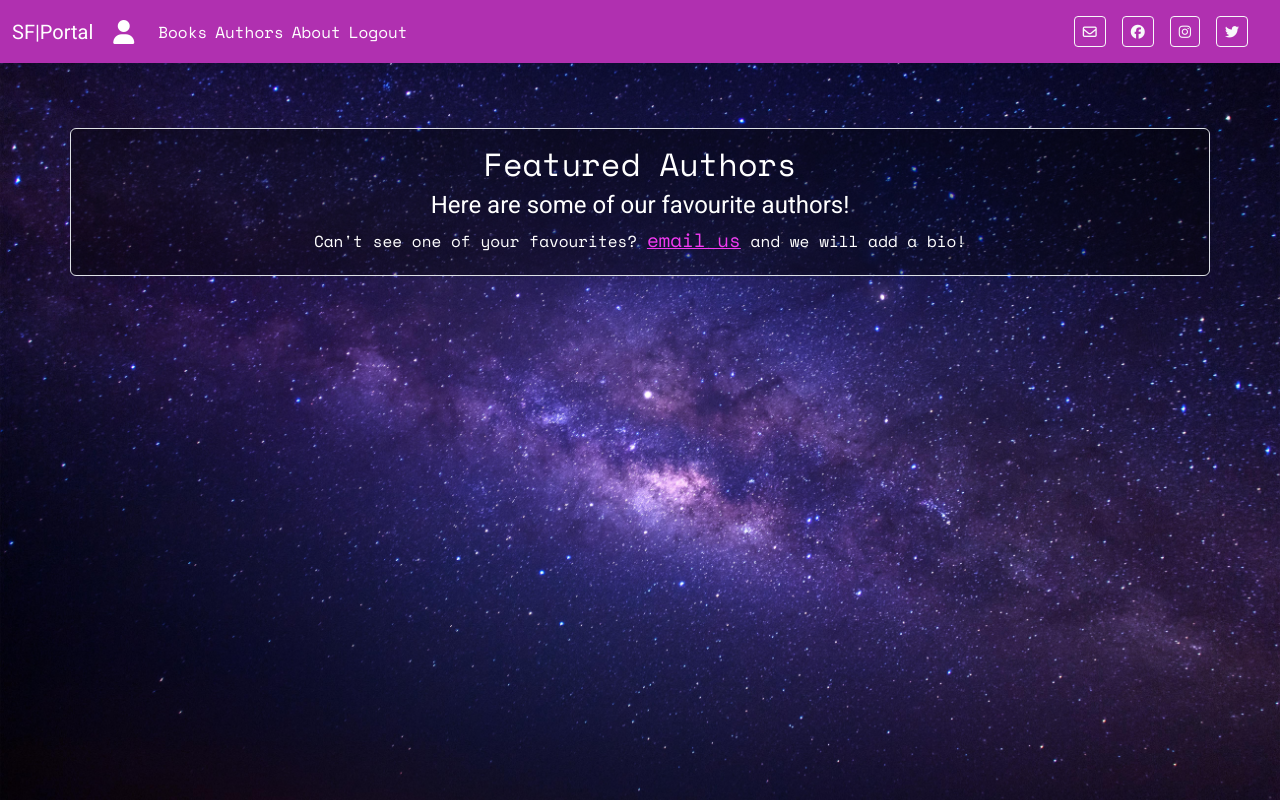
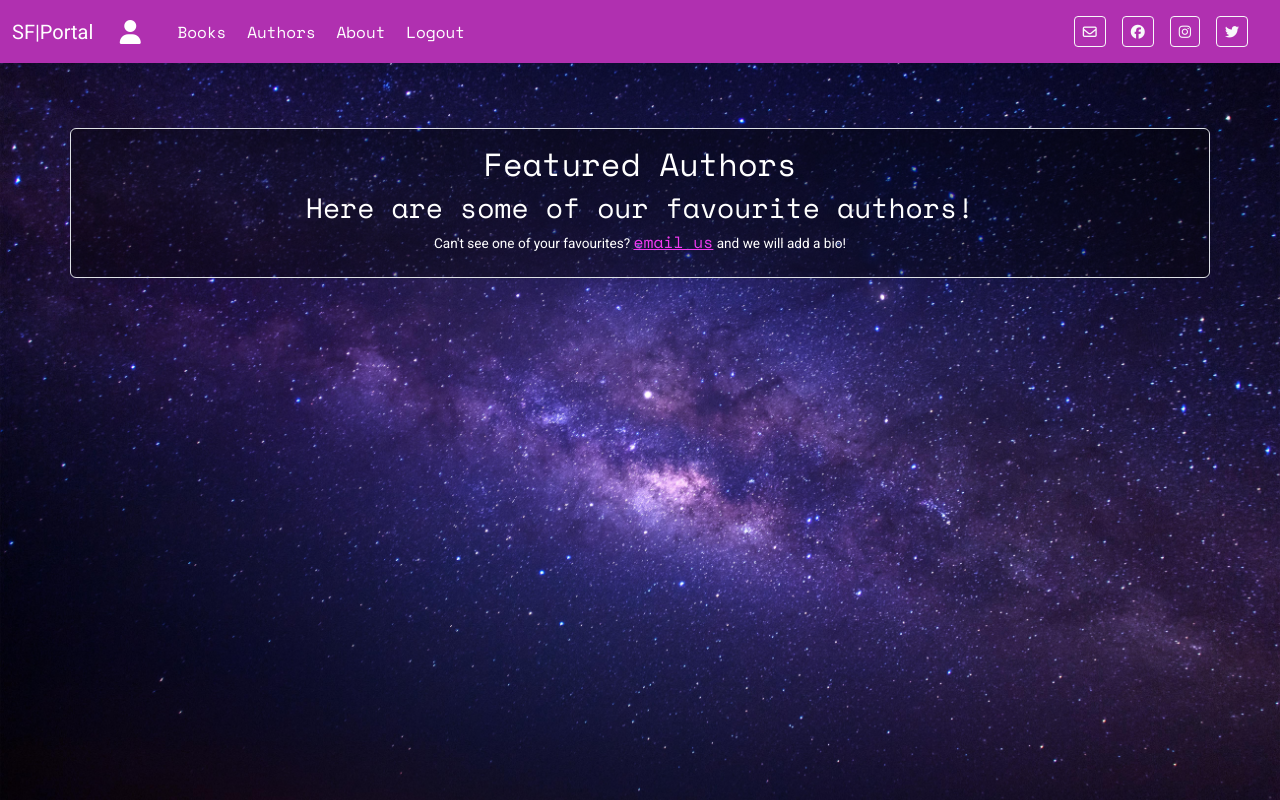
Before and after one commit to AndypSheridan/sci-fi-portal, a Django app: page /authors/ in a window 1280 px wide. Run offline with Django 3.2, Linux system fonts and the light colour scheme; the visitor is signed in with stand-in values (Sample User, id 1); data that the repository does not hold is empty; some libraries are stand-ins or nearby versions.

Commit message:
Adjust x margin of navabr links

```diff
--- a/static/css/style.css
+++ b/static/css/style.css
@@ -140,6 +140,7 @@
 
 a.nav-link.active {
     color: #FFF;
+    margin: 0 0.15rem;
 }
 
 .nav-link,
--- a/templates/about.html
+++ b/templates/about.html
@@ -15,7 +15,7 @@
                 {% if user.is_authenticated %}
 
                 <h2 class="mt-3">Welcome to the Sci-Fi Portal</h2>
-                <h4 class="mt-3">Thank you for signing up to our community!</h4>
+                <h3 class="mt-3 text-secondary">Thank you for signing up to our community!</h4>
                 <hr>
                 <h6 class="mt-3">Have you ever read a work of science fiction so spectacular that you feel the galaxy
                     needs to know
--- a/templates/authors.html
+++ b/templates/authors.html
@@ -20,9 +20,9 @@
         </div>
         <div class="row justify-content-center text-white">
             <div class="col-md-12 mb-3 text-center">
-                <h4>Here are some of our favourite authors!</h4>
-                <h6>Can't see one of your favourites? <a href="mailto:enquiries@sci-fi-portal.net"
-                        class="text-purple-large">email us</a> and we will add a bio!</h6>
+                <h3>Here are some of our favourite authors!</h3>
+                <h4 class="text-secondary text-white text-small">Can't see one of your favourites? <a href="mailto:enquiries@sci-fi-portal.net"
+                        class="text-purple-large">email us</a> and we will add a bio!</h4>
             </div>
         </div>
     </div>
--- a/templates/base.html
+++ b/templates/base.html
@@ -58,7 +58,7 @@
                         <a class="nav-link active text-white" aria-current="page" href="{% url 'about' %}">About</a>
                     </li>
                     <li class="nav-item">
-                        <a class="nav-link text-white" href="{% url 'account_logout' %}">Logout</a>
+                        <a class="nav-link active text-white" href="{% url 'account_logout' %}">Logout</a>
                     </li>
 
                     {% endif %}
--- a/templates/books.html
+++ b/templates/books.html
@@ -31,7 +31,7 @@
         </div>
         <div class="row justify-content-center text-white">
             <div class="col-md-12 mb-3 text-center">
-                <h4>You can add a new review by clicking the button below</h4>
+                <h3 class="text-secondary text-white">You can add a new review by clicking the button below</h3>
             </div>
             <div class="col col-md-12 mb-3 d-flex justify-content-center text-white">
                 <a href="{% url 'add_book' %}" class="btn btn-lg submit-review-btn add-review text-white">Submit a
--- a/templates/index.html
+++ b/templates/index.html
@@ -25,7 +25,7 @@
         <div class="row text-white text-center fixed-bottom fixed-row-bottom">
             <div class="col">
                 <h2>Welcome to the Sci-Fi Portal</h2>
-                <h4>An online community devoted to science fiction literature</h4>
+                <h3 class="text-white text-secondary">An online community devoted to science fiction</h3>
                 <!-- Code for search bar which user can view and access if logged in -->
                 {% if user.is_authenticated %}
                 <div class="container">
```
